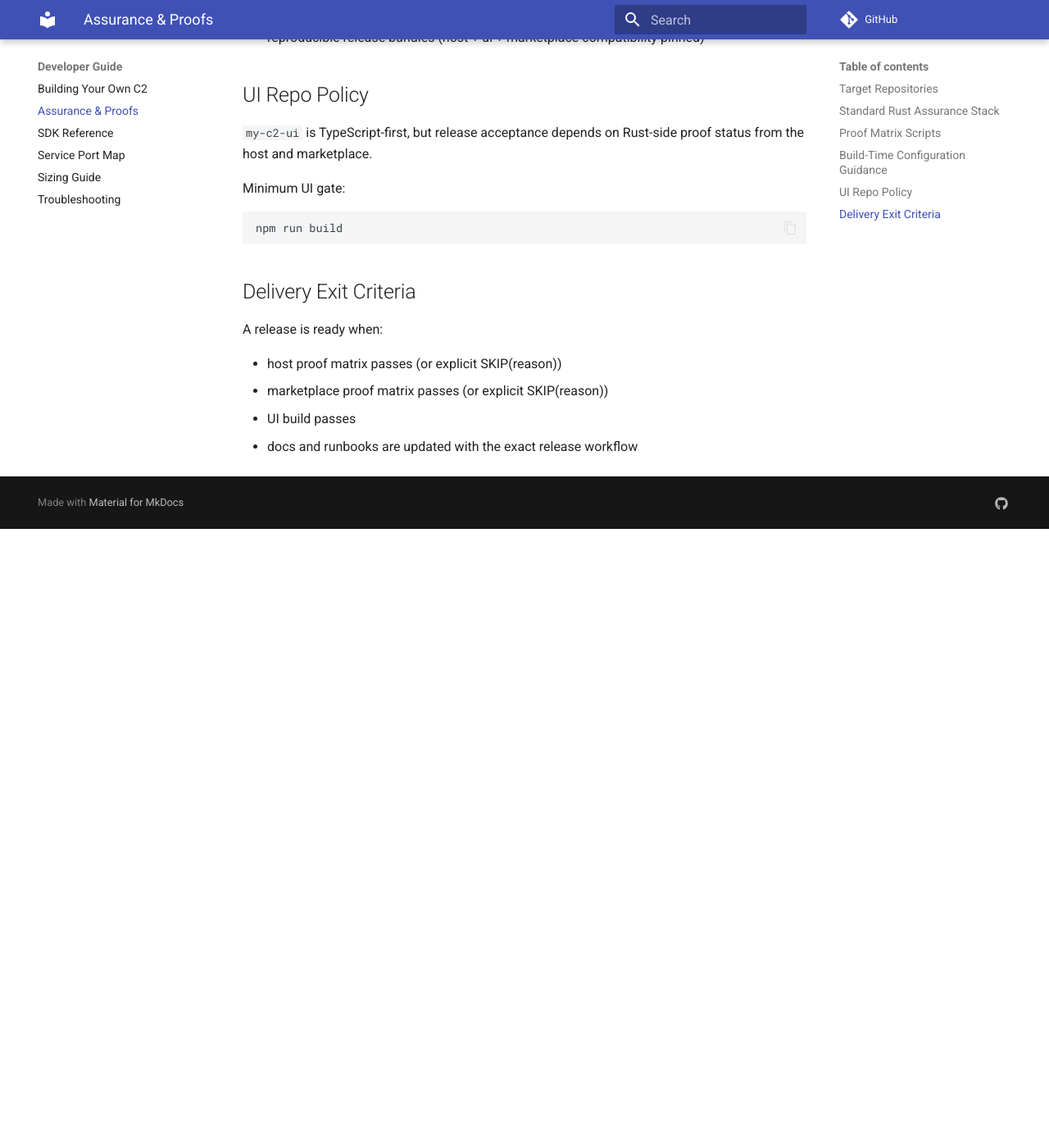
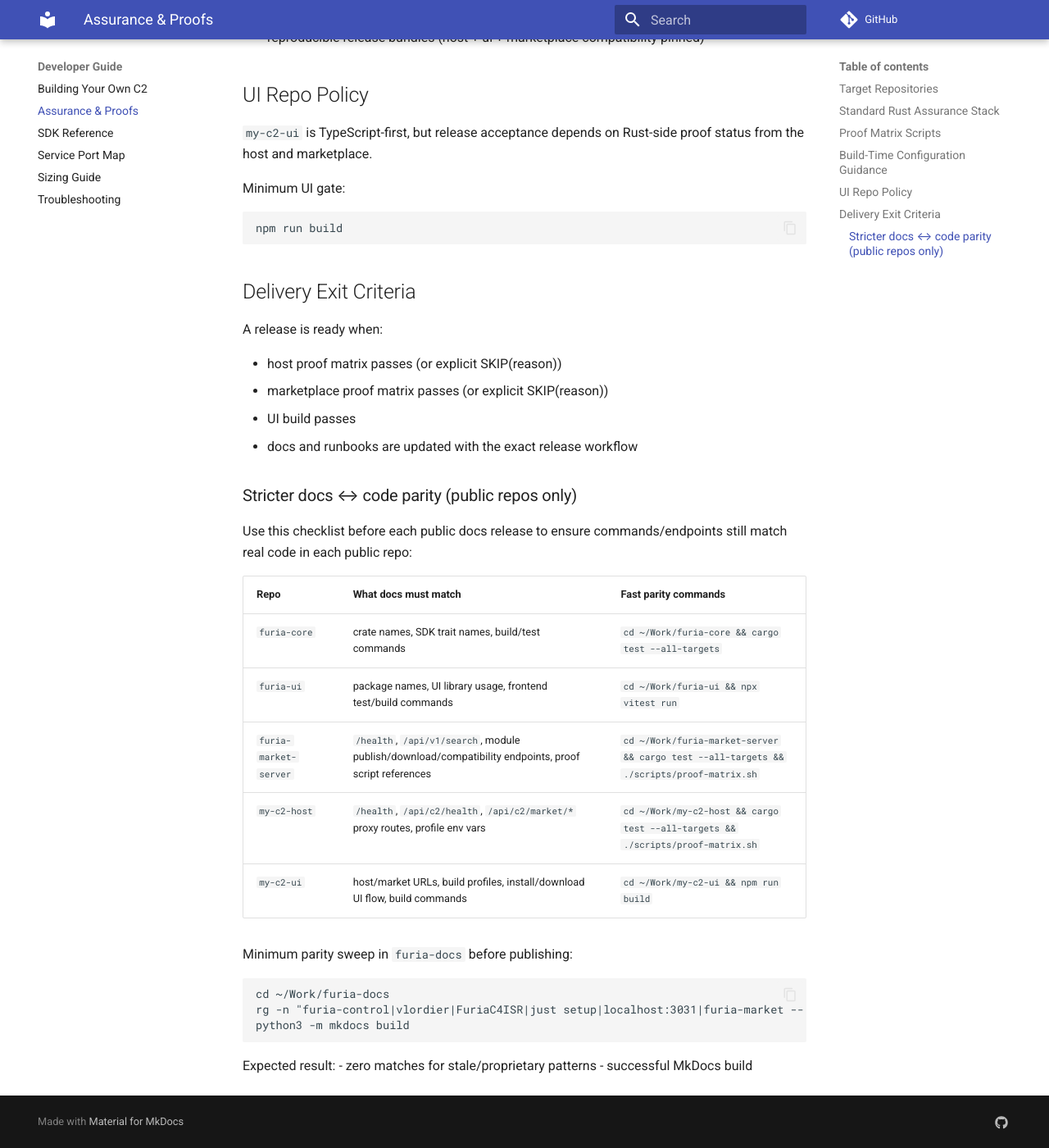
Before and after one commit to durandal-robotics/furia-docs, an MkDocs documentation site: the page built from docs/developer-guide/assurance-and-proofs.md, in a window 1280 px wide and 1400 px high, scrolled down 1318 px. Shown: the whole window at 82% size. Built offline with MkDocs 1.6.1 and Material for MkDocs 9.7.7, drawn with Linux system fonts in a browser that asks for light colours; comment, search, counter and statistics services are not loaded; before the commit the page ends 1963 px from its top, so only the background shows below that.

Commit message:
docs: add stricter parity checklist across public repos
Add a dedicated 'Stricter docs ↔ code parity (public repos only)' section covering furia-core, furia-ui, furia-market-server, my-c2-host, and my-c2-ui with concrete verification commands and pre-publish docs sweep steps.

Co-authored-by: Copilot <223556219+Copilot@users.noreply.github.com>

````diff
--- a/docs/developer-guide/assurance-and-proofs.md
+++ b/docs/developer-guide/assurance-and-proofs.md
@@ -65,3 +65,28 @@ A release is ready when:
 - marketplace proof matrix passes (or explicit SKIP(reason))
 - UI build passes
 - docs and runbooks are updated with the exact release workflow
+
+### Stricter docs ↔ code parity (public repos only)
+
+Use this checklist before each public docs release to ensure commands/endpoints
+still match real code in each public repo:
+
+| Repo | What docs must match | Fast parity commands |
+|------|-----------------------|----------------------|
+| `furia-core` | crate names, SDK trait names, build/test commands | `cd ~/Work/furia-core && cargo test --all-targets` |
+| `furia-ui` | package names, UI library usage, frontend test/build commands | `cd ~/Work/furia-ui && npx vitest run` |
+| `furia-market-server` | `/health`, `/api/v1/search`, module publish/download/compatibility endpoints, proof script references | `cd ~/Work/furia-market-server && cargo test --all-targets && ./scripts/proof-matrix.sh` |
+| `my-c2-host` | `/health`, `/api/c2/health`, `/api/c2/market/*` proxy routes, profile env vars | `cd ~/Work/my-c2-host && cargo test --all-targets && ./scripts/proof-matrix.sh` |
+| `my-c2-ui` | host/market URLs, build profiles, install/download UI flow, build commands | `cd ~/Work/my-c2-ui && npm run build` |
+
+Minimum parity sweep in `furia-docs` before publishing:
+
+```bash
+cd ~/Work/furia-docs
+rg -n "furia-control|vlordier|FuriaC4ISR|just setup|localhost:3031|furia-market -- install" docs mkdocs.yml --glob '!docs/developer-guide/assurance-and-proofs.md'
+python3 -m mkdocs build
+```
+
+Expected result:
+- zero matches for stale/proprietary patterns
+- successful MkDocs build
````
